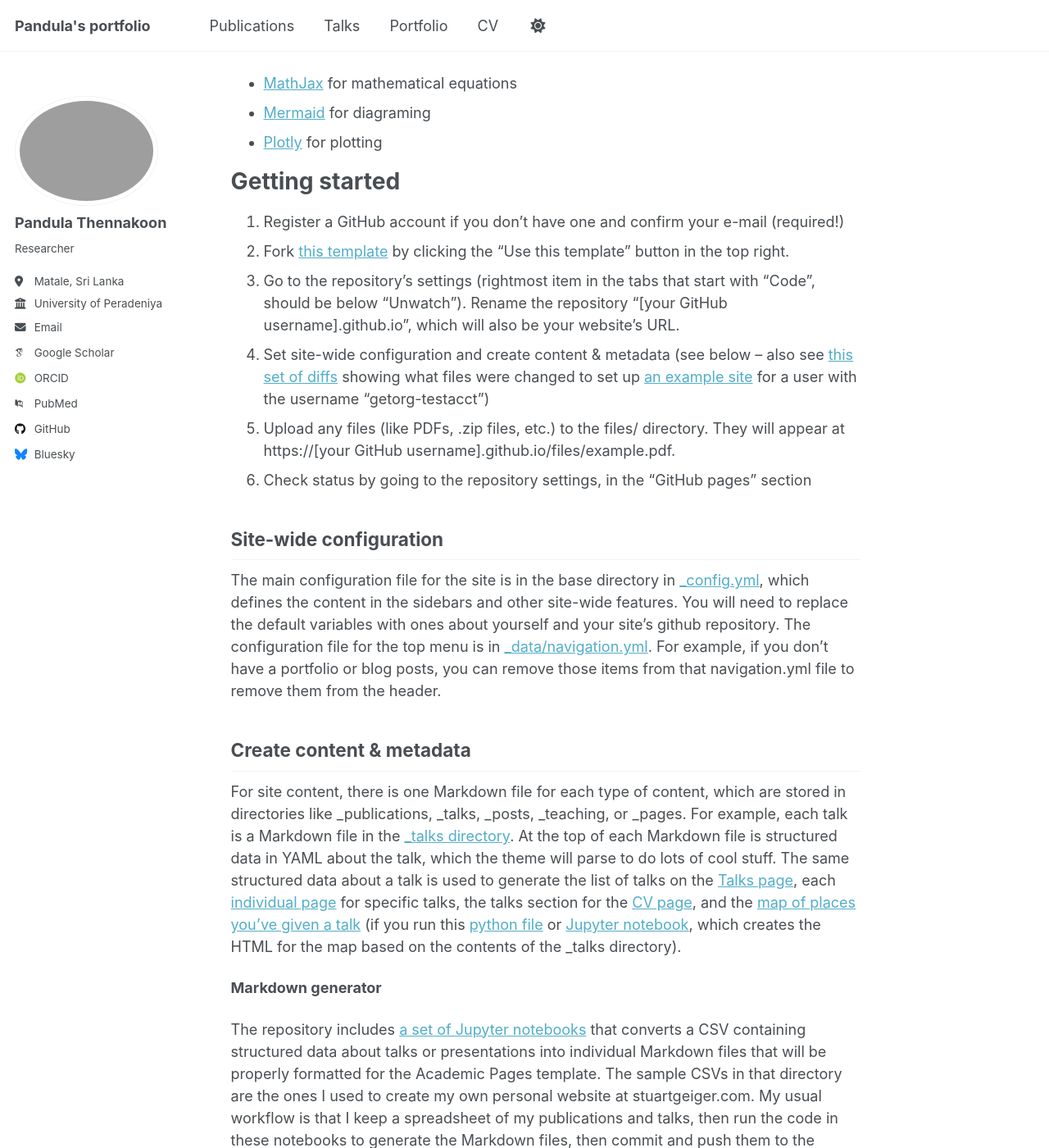
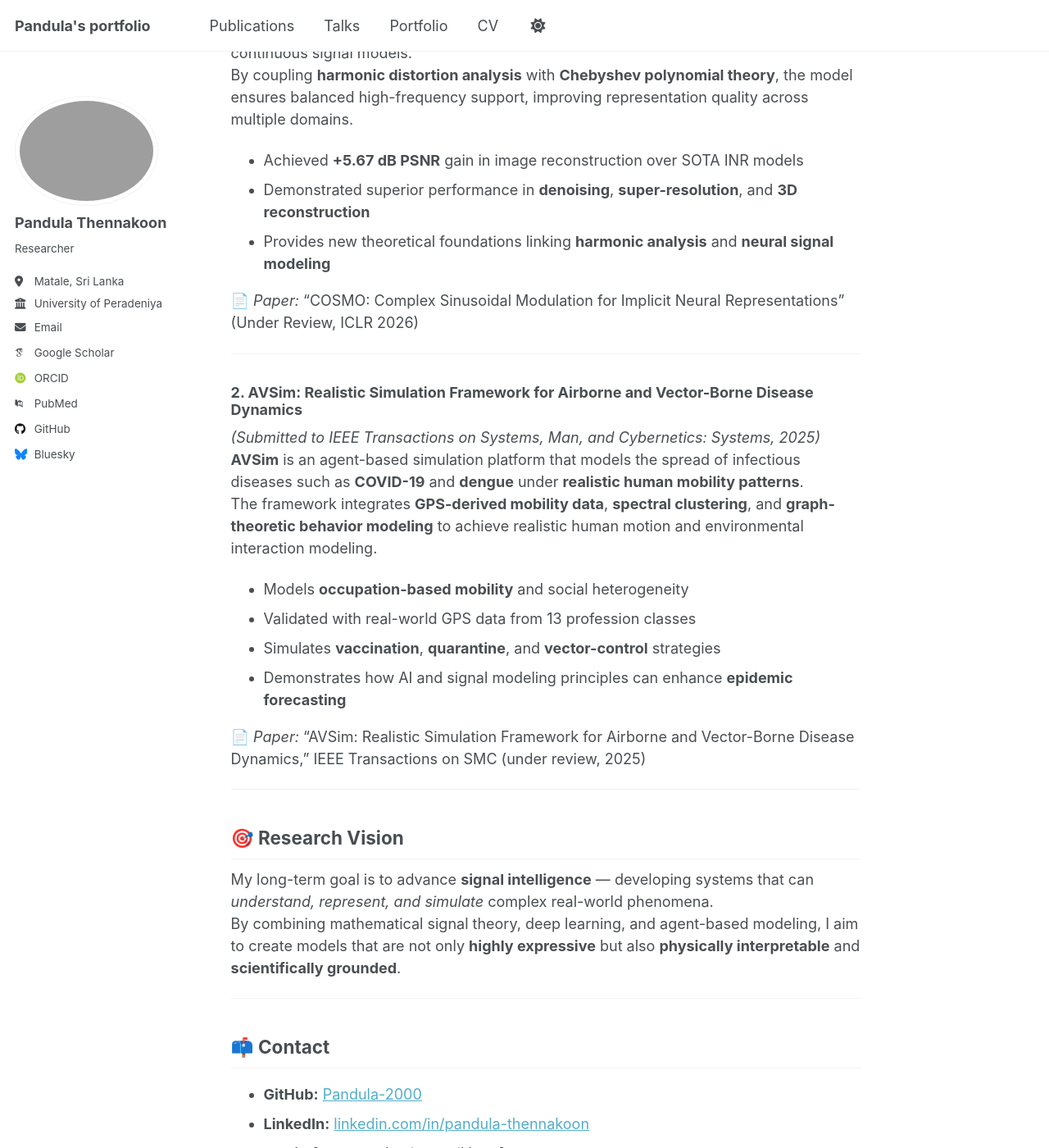
Before and after one commit to Pandula-2000/PandulaThennakoon2000.github.io, a Jekyll site: the page built from _pages/about.md, in a window 1280 px wide and 1400 px high, scrolled down 1029 px. Shown: the whole window at 82% size. Built offline with Jekyll 4.4.1, drawn with Linux system fonts in a browser that asks for light colours; some web fonts are replaced; a script that is not in the unit is left out; some of the changed text lies outside the part shown.

Commit message:
about.md initial commit

```diff
--- a/_pages/about.md
+++ b/_pages/about.md
@@ -1,56 +1,72 @@
 ---
 permalink: /
-title: "Academic Pages is a ready-to-fork GitHub Pages template for academic personal websites"
+title: "Pandula Thennakoon – PhD Applicant in Electrical & Electronic Engineering"
 author_profile: true
 redirect_from:
   - /about/
   - /about.html
 ---
 
-This is the front page of a website that is powered by the [Academic Pages template](https://github.com/academicpages/academicpages.github.io) and hosted on GitHub pages. [GitHub pages](https://pages.github.com) is a free service in which websites are built and hosted from code and data stored in a GitHub repository, automatically updating when a new commit is made to the repository. This template was forked from the [Minimal Mistakes Jekyll Theme](https://mmistakes.github.io/minimal-mistakes/) created by Michael Rose, and then extended to support the kinds of content that academics have: publications, talks, teaching, a portfolio, blog posts, and a dynamically-generated CV. Incidentally, these same features make it a great template for anyone that needs to show off a professional template!
+## 👋 About Me
 
- You can fork [this template](https://github.com/academicpages/academicpages.github.io) right now, modify the configuration and Markdown files, add your own PDFs and other content, and have your own site for free, with no ads!
+I am **Pandula Thennakoon**, a researcher in **Electrical and Electronic Engineering** with a strong background in **signal processing, artificial intelligence, and machine learning**.
+My research focuses on developing intelligent computational models that bridge **theoretical signal representation** with **modern deep learning** techniques — particularly in the areas of **implicit neural representations (INRs)** and **agent-based modeling of complex systems**.
 
-A data-driven personal website
-======
-Like many other Jekyll-based GitHub Pages templates, Academic Pages makes you separate the website's content from its form. The content & metadata of your website are in structured Markdown files, while various other files constitute the theme, specifying how to transform that content & metadata into HTML pages. You keep these various Markdown (.md), YAML (.yml), HTML, and CSS files in a public GitHub repository. Each time you commit and push an update to the repository, the [GitHub pages](https://pages.github.com/) service creates static HTML pages based on these files, which are hosted on GitHub's servers free of charge.
+I am currently applying for **PhD programs** in Electrical and Electronic Engineering, aiming to advance the frontier of intelligent systems for **signal understanding, modeling, and synthesis** across both physical and social domains.
 
-Many of the features of dynamic content management systems (like Wordpress) can be achieved in this fashion, using a fraction of the computational resources and with far less vulnerability to hacking and DDoSing. You can also modify the theme to your heart's content without touching the content of your site. If you get to a point where you've broken something in Jekyll/HTML/CSS beyond repair, your Markdown files describing your talks, publications, etc. are safe. You can rollback the changes or even delete the repository and start over - just be sure to save the Markdown files! You can also write scripts that process the structured data on the site, such as [this one](https://github.com/academicpages/academicpages.github.io/blob/master/talkmap.ipynb) that analyzes metadata in pages about talks to display [a map of every location you've given a talk](https://academicpages.github.io/talkmap.html).
+---
 
-For those users that need more advanced functionality, the template also supports the following popular tools:
-- [MathJax](https://www.mathjax.org/) for mathematical equations
-- [Mermaid](https://mermaid.js.org/) for diagraming
-- [Plotly](https://plotly.com/javascript/) for plotting
+## 🎓 Research Interests
+- Signal Processing and Representation Learning
+- Implicit Neural Representations (INRs)
+- Machine Learning and Deep Learning Theory
+- Agent-Based Modeling and Complex Systems Simulation
+- AI Applications in Healthcare and Epidemic Dynamics
 
-Getting started
-======
-1. Register a GitHub account if you don't have one and confirm your e-mail (required!)
-1. Fork [this template](https://github.com/academicpages/academicpages.github.io) by clicking the "Use this template" button in the top right.
-1. Go to the repository's settings (rightmost item in the tabs that start with "Code", should be below "Unwatch"). Rename the repository "[your GitHub username].github.io", which will also be your website's URL.
-1. Set site-wide configuration and create content & metadata (see below -- also see [this set of diffs](https://archive.is/3TPas) showing what files were changed to set up [an example site](https://getorg-testacct.github.io) for a user with the username "getorg-testacct")
-1. Upload any files (like PDFs, .zip files, etc.) to the files/ directory. They will appear at https://[your GitHub username].github.io/files/example.pdf.
-1. Check status by going to the repository settings, in the "GitHub pages" section
+---
 
-Site-wide configuration
-------
-The main configuration file for the site is in the base directory in [_config.yml](https://github.com/academicpages/academicpages.github.io/blob/master/_config.yml), which defines the content in the sidebars and other site-wide features. You will need to replace the default variables with ones about yourself and your site's github repository. The configuration file for the top menu is in [_data/navigation.yml](https://github.com/academicpages/academicpages.github.io/blob/master/_data/navigation.yml). For example, if you don't have a portfolio or blog posts, you can remove those items from that navigation.yml file to remove them from the header.
+## 🧠 Selected Research
 
-Create content & metadata
-------
-For site content, there is one Markdown file for each type of content, which are stored in directories like _publications, _talks, _posts, _teaching, or _pages. For example, each talk is a Markdown file in the [_talks directory](https://github.com/academicpages/academicpages.github.io/tree/master/_talks). At the top of each Markdown file is structured data in YAML about the talk, which the theme will parse to do lots of cool stuff. The same structured data about a talk is used to generate the list of talks on the [Talks page](https://academicpages.github.io/talks), each [individual page](https://academicpages.github.io/talks/2012-03-01-talk-1) for specific talks, the talks section for the [CV page](https://academicpages.github.io/cv), and the [map of places you've given a talk](https://academicpages.github.io/talkmap.html) (if you run this [python file](https://github.com/academicpages/academicpages.github.io/blob/master/talkmap.py) or [Jupyter notebook](https://github.com/academicpages/academicpages.github.io/blob/master/talkmap.ipynb), which creates the HTML for the map based on the contents of the _talks directory).
+### **1. COSMO-RC: Complex Sinusoidal Modulation for Implicit Neural Representations**
+*(Under review at ICLR 2026)*
+This work introduces **COSMO-RC**, a novel activation framework for INRs that leverages **complex sinusoidal modulation** to overcome *spectral bias* — a major limitation in continuous signal models.
+By coupling **harmonic distortion analysis** with **Chebyshev polynomial theory**, the model ensures balanced high-frequency support, improving representation quality across multiple domains.
 
-**Markdown generator**
+- Achieved **+5.67 dB PSNR** gain in image reconstruction over SOTA INR models
+- Demonstrated superior performance in **denoising**, **super-resolution**, and **3D reconstruction**
+- Provides new theoretical foundations linking **harmonic analysis** and **neural signal modeling**
 
-The repository includes [a set of Jupyter notebooks](https://github.com/academicpages/academicpages.github.io/tree/master/markdown_generator
-) that converts a CSV containing structured data about talks or presentations into individual Markdown files that will be properly formatted for the Academic Pages template. The sample CSVs in that directory are the ones I used to create my own personal website at stuartgeiger.com. My usual workflow is that I keep a spreadsheet of my publications and talks, then run the code in these notebooks to generate the Markdown files, then commit and push them to the GitHub repository.
+📄 *Paper:* “COSMO: Complex Sinusoidal Modulation for Implicit Neural Representations” (Under Review, ICLR 2026)
 
-How to edit your site's GitHub repository
-------
-Many people use a git client to create files on their local computer and then push them to GitHub's servers. If you are not familiar with git, you can directly edit these configuration and Markdown files directly in the github.com interface. Navigate to a file (like [this one](https://github.com/academicpages/academicpages.github.io/blob/master/_talks/2012-03-01-talk-1.md) and click the pencil icon in the top right of the content preview (to the right of the "Raw | Blame | History" buttons). You can delete a file by clicking the trashcan icon to the right of the pencil icon. You can also create new files or upload files by navigating to a directory and clicking the "Create new file" or "Upload files" buttons.
+---
 
-Example: editing a Markdown file for a talk
-![Editing a Markdown file for a talk](/images/editing-talk.png)
+### **2. AVSim: Realistic Simulation Framework for Airborne and Vector-Borne Disease Dynamics**
+*(Submitted to IEEE Transactions on Systems, Man, and Cybernetics: Systems, 2025)*
+**AVSim** is an agent-based simulation platform that models the spread of infectious diseases such as **COVID-19** and **dengue** under **realistic human mobility patterns**.
+The framework integrates **GPS-derived mobility data**, **spectral clustering**, and **graph-theoretic behavior modeling** to achieve realistic human motion and environmental interaction modeling.
 
-For more info
-------
-More info about configuring Academic Pages can be found in [the guide](https://academicpages.github.io/markdown/), the [growing wiki](https://github.com/academicpages/academicpages.github.io/wiki), and you can always [ask a question on GitHub](https://github.com/academicpages/academicpages.github.io/discussions). The [guides for the Minimal Mistakes theme](https://mmistakes.github.io/minimal-mistakes/docs/configuration/) (which this theme was forked from) might also be helpful.
+- Models **occupation-based mobility** and social heterogeneity
+- Validated with real-world GPS data from 13 profession classes
+- Simulates **vaccination**, **quarantine**, and **vector-control** strategies
+- Demonstrates how AI and signal modeling principles can enhance **epidemic forecasting**
+
+📄 *Paper:* “AVSim: Realistic Simulation Framework for Airborne and Vector-Borne Disease Dynamics,” IEEE Transactions on SMC (under review, 2025)
+
+---
+
+## 🎯 Research Vision
+
+My long-term goal is to advance **signal intelligence** — developing systems that can *understand, represent, and simulate* complex real-world phenomena.
+By combining mathematical signal theory, deep learning, and agent-based modeling, I aim to create models that are not only **highly expressive** but also **physically interpretable** and **scientifically grounded**.
+
+---
+
+## 📫 Contact
+
+- **GitHub:** [Pandula-2000](https://github.com/Pandula-2000)
+- **LinkedIn:** [linkedin.com/in/pandula-thennakoon](https://linkedin.com/in/pandula-thennakoon)
+- **Email:** *[your academic email here]*
+
+---
+
+*This website is powered by the [Academic Pages](https://github.com/academicpages/academicpages.github.io) template and hosted on [GitHub Pages](https://pages.github.com).*
```
Also changed, not shown: _data/navigation.yml (line endings or trailing spaces).
